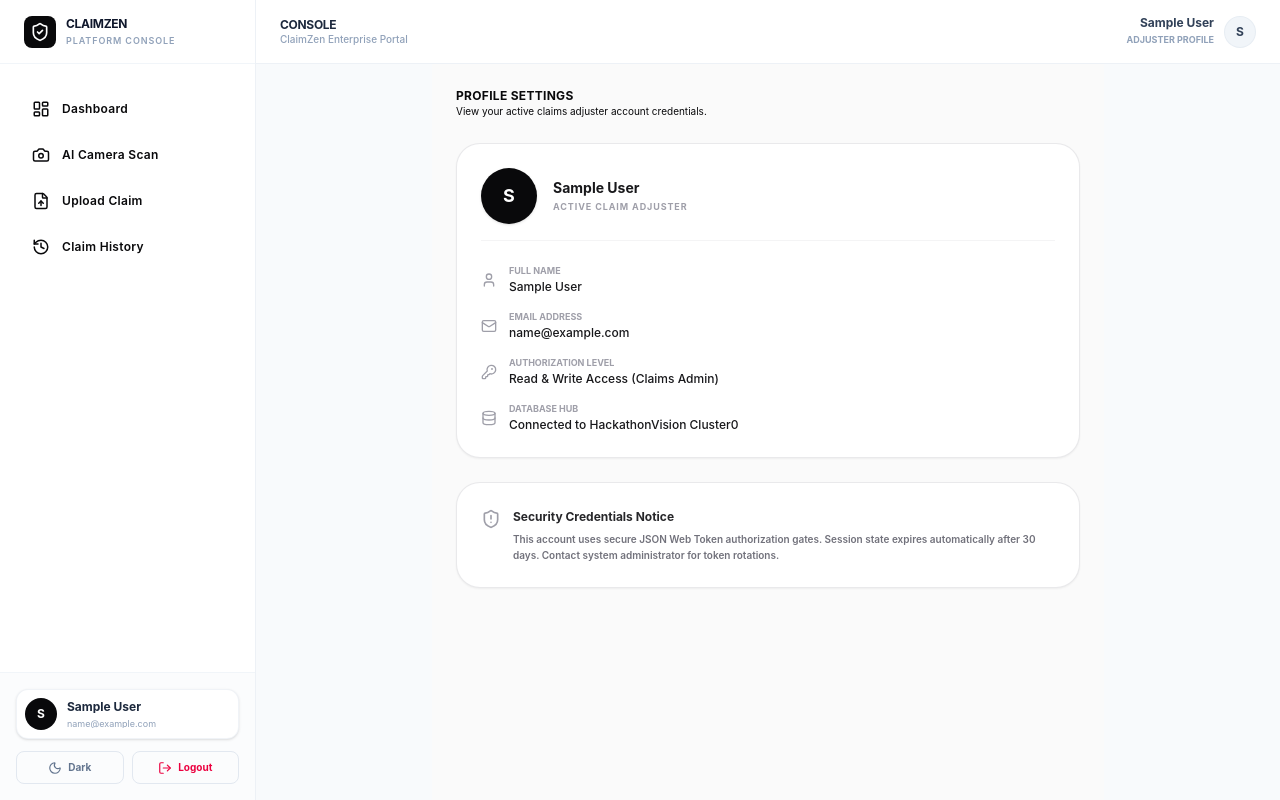
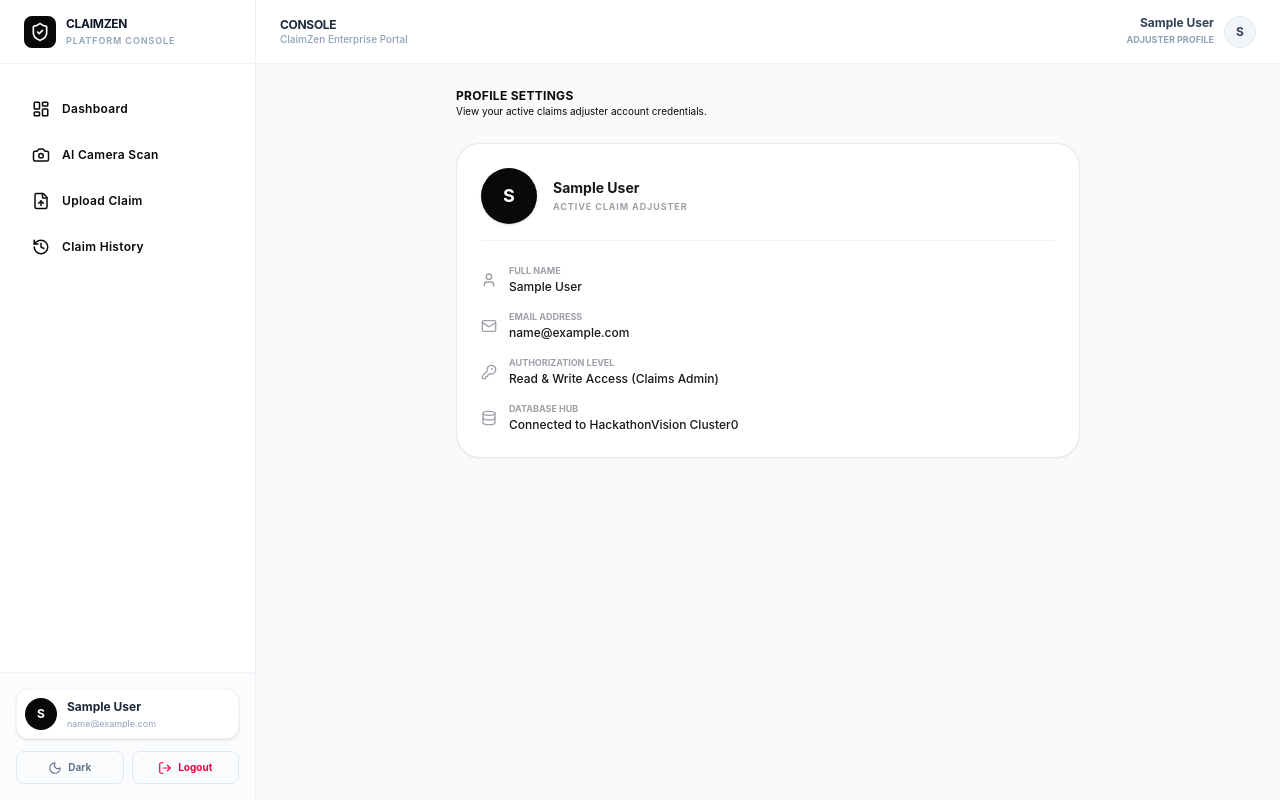
Before and after one commit to BarathGajendran/claimzen, a React (Vite) app in the folder frontend/: page /profile in a window 1280 px wide. Built offline with nearby package versions, Linux system fonts and the light colour scheme; sample sign-in values are in the browser's storage.

Commit message:
fix: remove profile security card, add camera bypass simulation button, and deploy cross-platform redirects generator

```diff
--- /dev/null
+++ b/frontend/generate-redirects.js
@@ -0,0 +1,14 @@
+import fs from 'fs';
+import path from 'path';
+import { fileURLToPath } from 'url';
+
+const __filename = fileURLToPath(import.meta.url);
+const __dirname = path.dirname(__filename);
+const distDir = path.join(__dirname, 'dist');
+
+if (!fs.existsSync(distDir)) {
+  fs.mkdirSync(distDir, { recursive: true });
+}
+
+fs.writeFileSync(path.join(distDir, '_redirects'), '/*    /index.html   200\n');
+console.log('Successfully generated Netlify redirects file in dist folder!');
--- a/frontend/package.json
+++ b/frontend/package.json
@@ -5,7 +5,7 @@
   "type": "module",
   "scripts": {
     "dev": "vite",
-    "build": "vite build",
+    "build": "vite build && node generate-redirects.js",
     "lint": "oxlint",
     "preview": "vite preview"
   },
--- a/frontend/src/pages/CameraScan.jsx
+++ b/frontend/src/pages/CameraScan.jsx
@@ -325,6 +325,19 @@ const CameraScan = () => {
               </div>
             )}
           </Card>
+
+          {!imagePreview && (
+            <div className="flex justify-center pt-2">
+              <button
+                type="button"
+                onClick={simulateCapture}
+                className="w-full py-2.5 rounded-xl border border-dashed border-zinc-300 dark:border-zinc-800 text-zinc-550 dark:text-zinc-400 hover:bg-zinc-150 dark:hover:bg-zinc-900/60 font-semibold text-xs transition-all flex items-center justify-center gap-1.5 cursor-pointer bg-transparent"
+              >
+                <Sparkles className="w-3.5 h-3.5 text-amber-500" />
+                <span>Bypass Camera & Simulate Damage Snapshot</span>
+              </button>
+            </div>
+          )}
         </div>
 
         {/* Right Area: Form metadata */}
--- a/frontend/src/pages/Profile.jsx
+++ b/frontend/src/pages/Profile.jsx
@@ -1,5 +1,5 @@
 import React from 'react';
-import { User, Mail, ShieldAlert, KeyRound, Database } from 'lucide-react';
+import { User, Mail, KeyRound, Database } from 'lucide-react';
 import { useAuth } from '../context/AuthContext';
 import { Card } from '../components/Card';
 
@@ -81,17 +81,6 @@ const Profile = () => {
             </div>
           </div>
         </Card>
-
-        {/* Security Notice Card */}
-        <Card className="p-4 bg-zinc-50 dark:bg-zinc-900/30 border border-zinc-200 dark:border-zinc-800 flex gap-3 text-xs leading-relaxed text-zinc-500 dark:text-zinc-400">
-          <ShieldAlert className="w-5 h-5 text-zinc-400 shrink-0 mt-0.5" />
-          <div className="space-y-1">
-            <h4 className="font-bold text-zinc-800 dark:text-zinc-200">Security Credentials Notice</h4>
-            <p className="text-[10px] text-zinc-500 dark:text-zinc-405 leading-relaxed font-semibold">
-              This account uses secure JSON Web Token authorization gates. Session state expires automatically after 30 days. Contact system administrator for token rotations.
-            </p>
-          </div>
-        </Card>
       </div>
     </div>
   );
```
Also changed, not shown: 2 other files (tests, documents, lock files or other folders).
